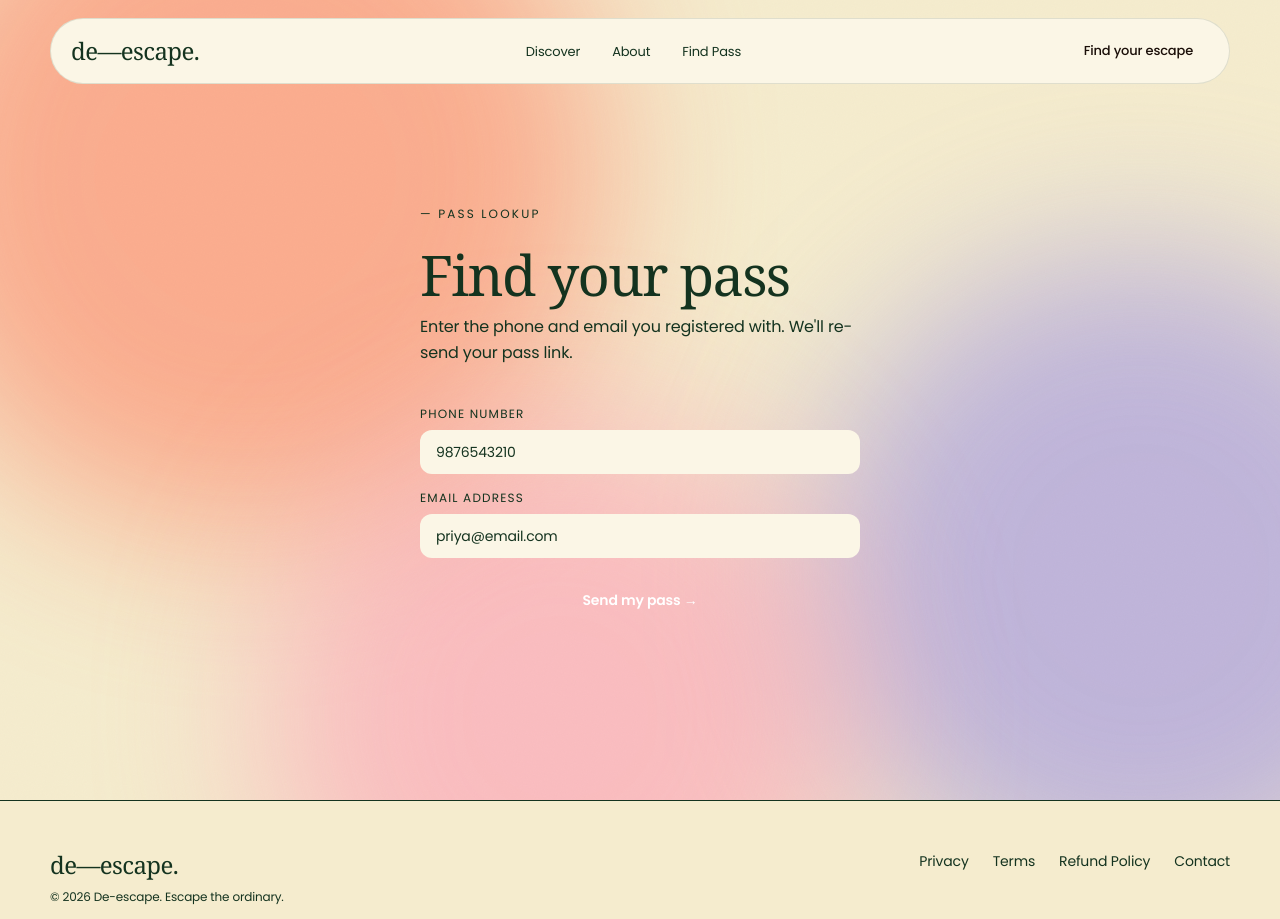
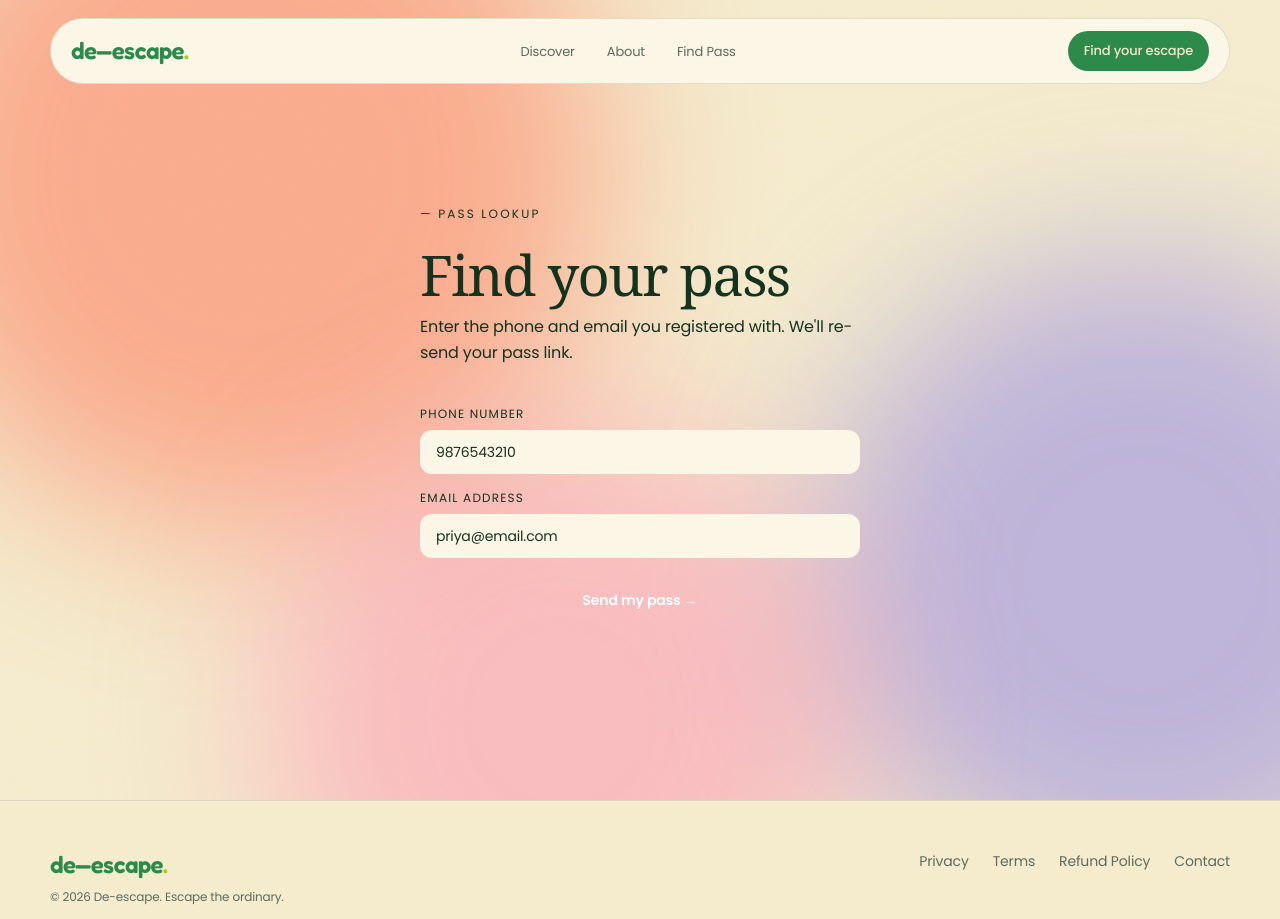
Before and after one commit to rathoddharmik9/de-escape, a Next.js app: page /find-pass in a window 1280 px wide. Shown: the top 919 px of the page. Built offline with nearby package versions, Linux system fonts and the light colour scheme.

Commit message:
feat: recolor nav, footer, marquee to light palette

```diff
--- a/src/components/layout/Footer.tsx
+++ b/src/components/layout/Footer.tsx
@@ -14,13 +14,13 @@ const links = [
 
 export default function Footer() {
   return (
-    <footer className="border-t border-[var(--glass-border)] px-6 py-12 pb-16">
+    <footer className="relative z-10 border-t border-[var(--surface-border)] px-6 py-12 pb-16">
       <div className="max-w-[1180px] mx-auto flex flex-wrap justify-between items-start gap-8">
         <div>
-          <Link href="/" className="font-serif text-2xl tracking-tight">
-            de—escape<span className="text-[var(--coral)]">.</span>
+          <Link href="/" className="font-display font-semibold text-2xl tracking-tight text-[var(--green)]">
+            de—escape<span className="text-[var(--lime-deep)]">.</span>
           </Link>
-          <p className="mt-2 text-xs text-[var(--ink-3)]">
+          <p className="mt-2 text-xs text-[var(--ink-dim)]">
             © 2026 De-escape. Escape the ordinary.
           </p>
           <div className="mt-4 flex gap-2">
@@ -29,7 +29,8 @@ export default function Footer() {
                 key={s.label}
                 href={s.href}
                 aria-label={s.label}
-                className="w-9 h-9 rounded-full border border-[var(--glass-border)] flex items-center justify-center text-[10px] font-medium text-[var(--ink-2)] transition-colors duration-200 hover:text-[var(--ink)] hover:bg-white/5"
+                data-cursor="true"
+                className="w-9 h-9 rounded-full border border-[var(--surface-border)] flex items-center justify-center text-[10px] font-medium text-[var(--ink-dim)] transition-colors duration-200 hover:text-[var(--green)] hover:bg-[var(--cream-deep)]"
               >
                 {s.icon}
               </a>
@@ -43,7 +44,7 @@ export default function Footer() {
               <li key={l.href}>
                 <Link
                   href={l.href}
-                  className="text-sm text-[var(--ink-3)] hover:text-[var(--ink)] transition-colors duration-200"
+                  className="text-sm text-[var(--ink-dim)] hover:text-[var(--green)] transition-colors duration-200"
                 >
                   {l.label}
                 </Link>
--- a/src/components/layout/MarqueeTrack.tsx
+++ b/src/components/layout/MarqueeTrack.tsx
@@ -35,20 +35,20 @@ export default function MarqueeTrack() {
 
   return (
     <div
-      className="relative overflow-hidden py-5 border-y border-[var(--glass-border)]"
-      style={{ background: "rgba(255,255,255,0.02)" }}
+      className="relative z-10 overflow-hidden py-5 border-y border-[var(--surface-border)]"
+      style={{ background: "var(--cream-soft)" }}
       aria-hidden="true"
     >
-      <div ref={trackRef} className="marquee-track">
+      <div ref={trackRef} className="flex gap-12 whitespace-nowrap will-change-transform">
         {doubled.map((tag, i) => (
           <span
             key={i}
-            className="font-serif text-[26px] text-[var(--ink-2)] inline-flex items-center gap-12 whitespace-nowrap"
+            className="font-display text-[26px] text-[var(--green)] opacity-70 inline-flex items-center gap-12 whitespace-nowrap"
           >
             {tag}
             <span
               className="inline-block w-1.5 h-1.5 rounded-full"
-              style={{ background: "var(--coral)" }}
+              style={{ background: "var(--lime-deep)" }}
             />
           </span>
         ))}
--- a/src/components/layout/Nav.tsx
+++ b/src/components/layout/Nav.tsx
@@ -14,7 +14,6 @@ export default function Nav() {
       nav.style.transform = "translateX(-50%)";
       return;
     }
-    // Animate in after short delay
     setTimeout(() => {
       nav.style.transition = "opacity 0.7s ease, transform 0.7s ease";
       nav.style.opacity = "1";
@@ -29,14 +28,14 @@ export default function Nav() {
         opacity: 0,
         transform: "translateX(-50%) translateY(-30px)",
       }}
-      className="fixed top-[18px] left-1/2 z-50 w-[min(1180px,calc(100vw-36px))] flex items-center justify-between px-5 py-3 glass rounded-full"
+      className="fixed top-[18px] left-1/2 z-50 w-[min(1180px,calc(100vw-36px))] flex items-center justify-between px-5 py-3 surface rounded-full"
       aria-label="Main navigation"
     >
       <Link
         href="/"
-        className="font-serif text-2xl leading-none tracking-tight text-[var(--ink)]"
+        className="font-display font-semibold text-2xl leading-none tracking-tight text-[var(--green)]"
       >
-        de—escape<span className="text-[var(--coral)]">.</span>
+        de—escape<span className="text-[var(--lime-deep)]">.</span>
       </Link>
 
       <ul className="hidden md:flex gap-1 list-none" role="menubar">
@@ -48,7 +47,7 @@ export default function Nav() {
           <li key={item.href} role="none">
             <Link
               href={item.href}
-              className="text-[13px] text-[var(--ink-2)] px-3.5 py-2 rounded-full transition-colors duration-200 hover:text-[var(--ink)] hover:bg-white/5"
+              className="text-[13px] text-[var(--ink-dim)] px-3.5 py-2 rounded-full transition-colors duration-200 hover:text-[var(--green-ink)] hover:bg-[var(--cream-deep)]"
               role="menuitem"
             >
               {item.label}
@@ -60,8 +59,9 @@ export default function Nav() {
       <div className="flex items-center gap-2">
         <Link
           href="/events"
-          className="text-[13px] text-[var(--ink)] bg-[var(--ink)] text-[#1a0e08] px-4 py-2.5 rounded-full font-medium transition-all duration-200 hover:-translate-y-0.5 hover:bg-[var(--peach)]"
-          style={{ color: "#1a0e08", background: "var(--ink)" }}
+          data-cursor="true"
+          className="text-[13px] px-4 py-2.5 rounded-full font-medium transition-all duration-200 hover:-translate-y-0.5 hover:bg-[var(--green-deep)]"
+          style={{ color: "var(--cream)", background: "var(--green)" }}
         >
           Find your escape
         </Link>
```
